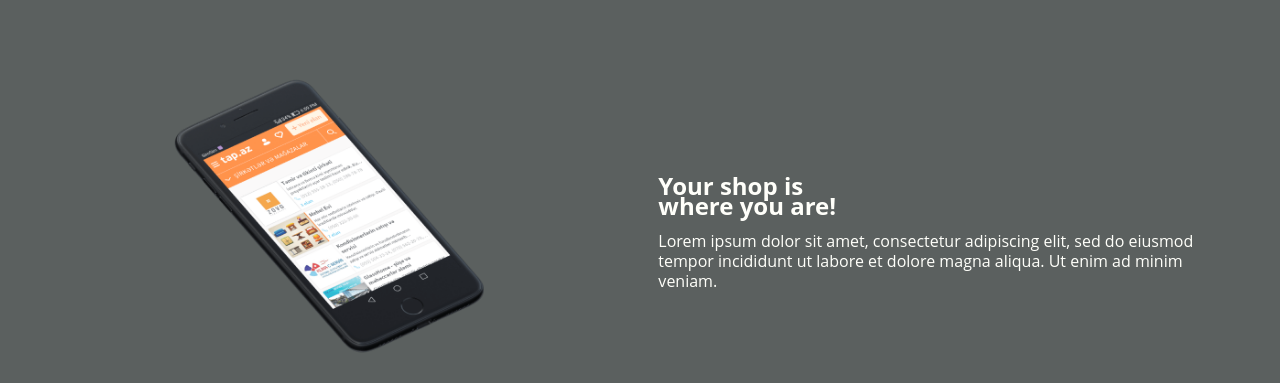
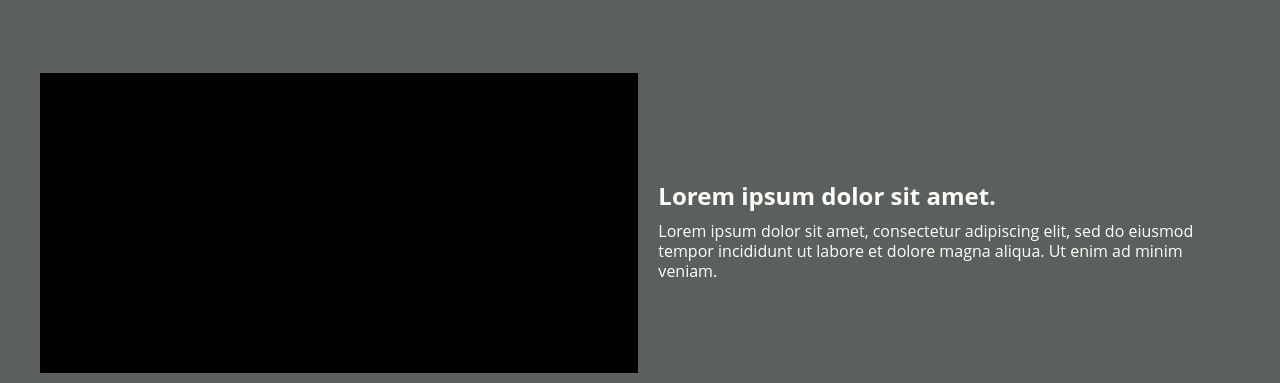
Before and after one commit to iKacperG/ScrumLAB, a website: page development/index.html in a window 1280 px wide. Shown: the part 417-800 px from the top of the page. Drawn offline with nearby package versions, Linux system fonts and the light colour scheme; files that its build step writes are made by us from their sources.

Commit message:
Task16-done

```diff
--- a/development/index.html
+++ b/development/index.html
@@ -43,13 +43,13 @@
 </section>
 <section>
     <!-- aobut me -->
-    <div class="benefits__container container">
-        <div class="benefits__image">
-            <img src="./images/iPhone.png"/>
+    <div class="about__container container">
+        <div class="about__image">
+<!--            <img src=""/>-->
         </div>
-        <div class="benefits__text">
-            <h3 class="benefits__title">Your shop is<br>where you are!</h3>
-            <p class="benefits__description">
+        <div class="about__text">
+            <h3 class="about__title">Lorem ipsum dolor sit amet.</h3>
+            <p class="about__description">
                 Lorem ipsum dolor sit amet, consectetur adipiscing elit, sed do
                 eiusmod tempor incididunt ut labore et dolore magna aliqua. Ut
                 enim ad minim veniam.
--- a/development/scss/elements/_aboutMe.scss
+++ b/development/scss/elements/_aboutMe.scss
@@ -1,4 +1,4 @@
-.benefits__container {
+.about__container {
   display: flex;
   align-items: center;
   justify-content: space-between;
@@ -10,23 +10,27 @@
   padding: 40px;
 }
 
-.benefits__text {
+.about__text {
   margin: 20px;
 }
 
-.benefits__image {
-  height:  100%;
+.about__image {
+  height: 100%;
   width: 100%;
   display: flex;
   justify-content: center;
   align-items: center;
+  background-color: black;
+
 }
-.benefits__image img{
- height: 300px;
+
+//.about__image img {
+//  height: 300px;
+//  background-color: black;
   //justify-content: center;
   //align-items: center;
 
-}
+//}
 
 p {
   margin-top: 15px;
--- a/development/scss/main.scss
+++ b/development/scss/main.scss
@@ -12,6 +12,6 @@
 @import "development/scss/elements/footer";
 @import "development/scss/elements/aboutMe";
 
-body{
+body {
   background-color: #BADA55;
 }
```
